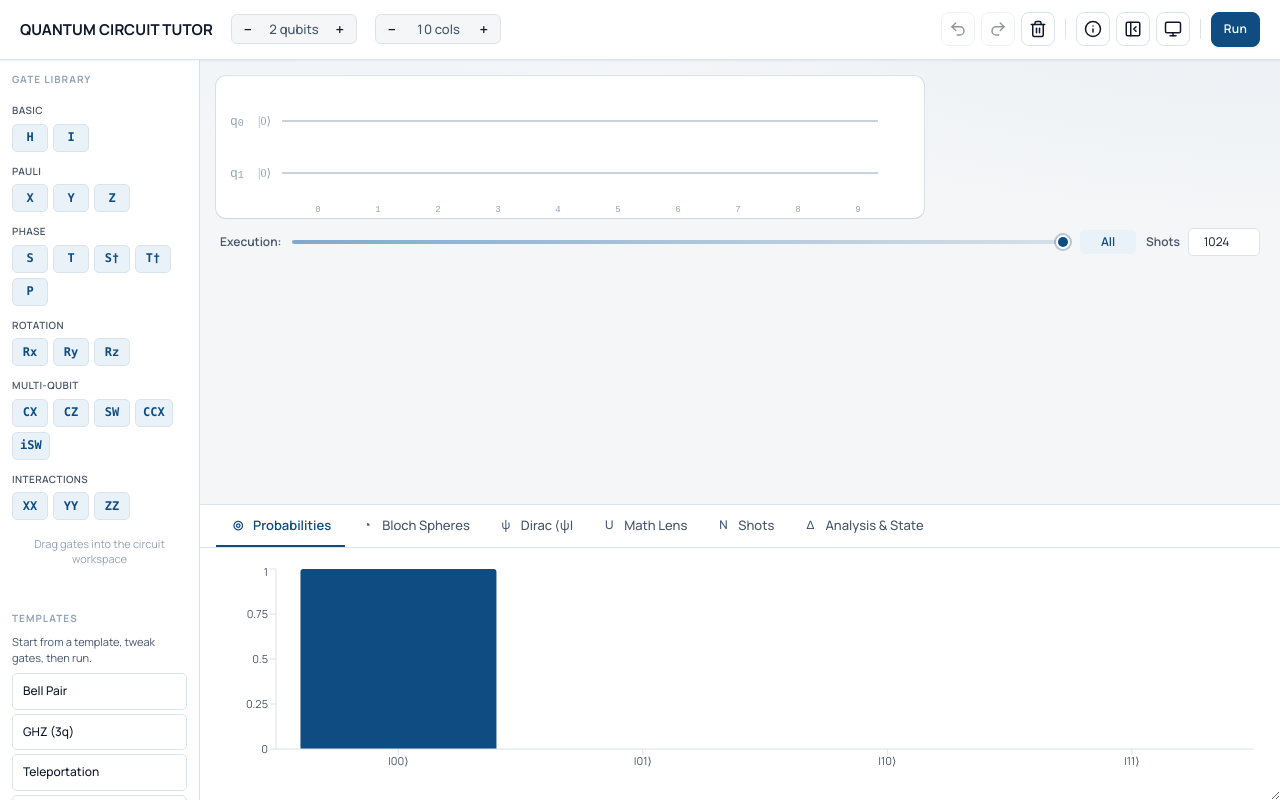
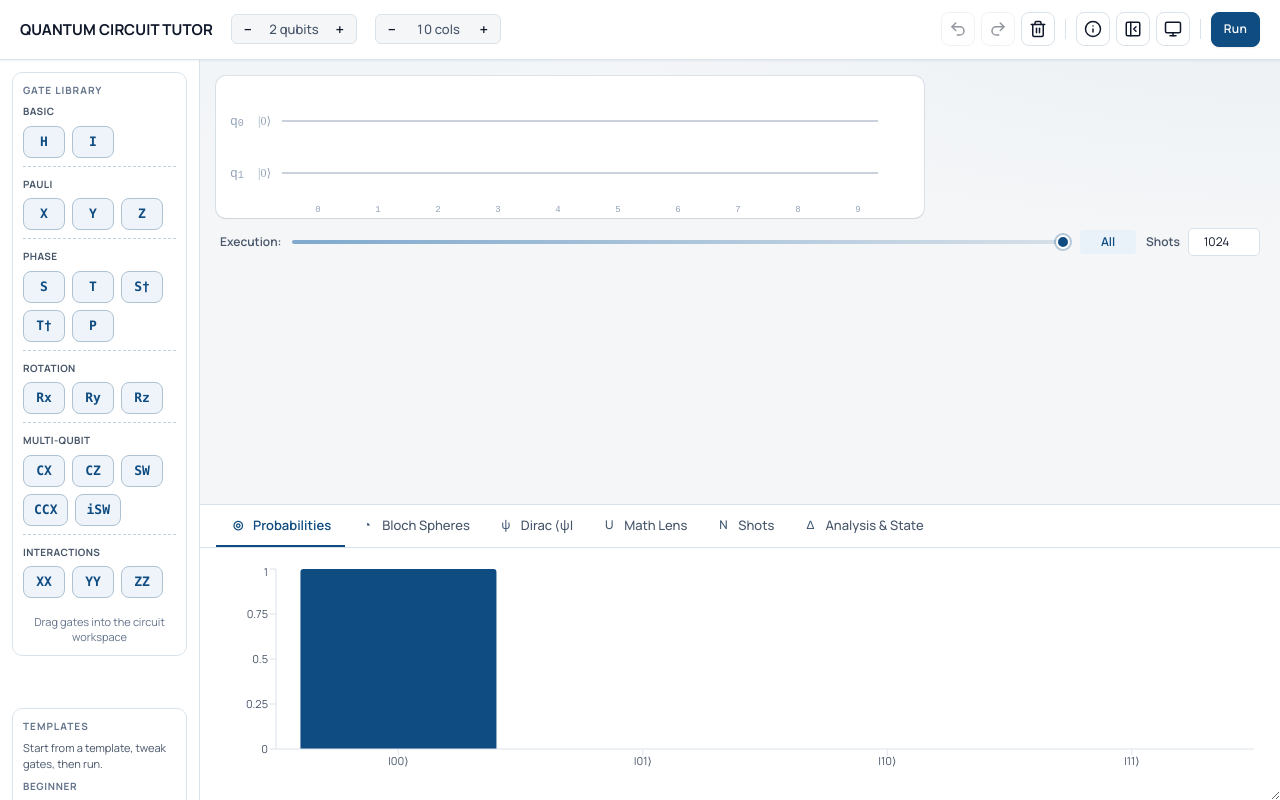
Before and after one commit to akiftaseen/Quantum-computing-circuit, a React (Vite) app: page / in a window 1280 px wide. Built offline with nearby package versions, Linux system fonts and the light colour scheme.

Commit message:
feat: enhance sidebar and templates structure with improved styling and new template groups

```diff
--- a/src/App.css
+++ b/src/App.css
@@ -304,7 +304,7 @@ textarea:focus-visible {
   overflow-y: auto;
   display: flex;
   flex-direction: column;
-  gap: 8px;
+  gap: 10px;
   min-width: 0;
 }
 
@@ -338,13 +338,41 @@ textarea:focus-visible {
 }
 
 .sidebar-divider {
-  height: 1px;
-  background-color: var(--border);
-  margin: 12px 0;
+  height: 2px;
+  background: linear-gradient(90deg, transparent, color-mix(in srgb, var(--primary) 35%, var(--border)), transparent);
+  margin: 14px 2px;
+  border-radius: 999px;
 }
 
 .sidebar-section {
   margin-top: 4px;
+}
+
+.sidebar-primary-section {
+  --text: #0f172a;
+  --text-2: #475569;
+  --text-3: #64748b;
+  --border: #dbe3ea;
+  --primary: #0f4c81;
+  --primary-bg: #eaf2f9;
+  border: 1px solid var(--border);
+  border-radius: 10px;
+  padding: 10px;
+  background: #ffffff;
+  box-shadow: none;
+}
+
+.sidebar-secondary-section {
+  --text: #0f172a;
+  --text-2: #475569;
+  --text-3: #64748b;
+  --border: #dbe3ea;
+  --primary: #0f4c81;
+  --primary-bg: #eaf2f9;
+  border: 1px solid var(--border);
+  border-radius: 10px;
+  padding: 10px;
+  background: #ffffff;
 }
 
 .sidebar-note {
@@ -360,11 +388,14 @@ textarea:focus-visible {
   color: var(--text-3);
   text-transform: uppercase;
   letter-spacing: 1px;
-  margin-bottom: 8px;
+  margin-bottom: 6px;
 }
 
 .template-btn {
-  display: block;
+  display: flex;
+  align-items: center;
+  justify-content: space-between;
+  gap: 8px;
   width: 100%;
   padding: 8px 10px;
   margin-bottom: 4px;
@@ -379,10 +410,55 @@ textarea:focus-visible {
   transition: all 0.12s ease;
 }
 
+.sidebar-secondary-section .template-btn {
+  background: #ffffff;
+}
+
 .template-btn:hover {
-  background: var(--primary-bg);
-  border-color: var(--primary);
-  color: var(--text);
+  background: color-mix(in srgb, var(--primary-bg) 70%, #ffffff);
+  border-color: color-mix(in srgb, var(--primary) 30%, var(--border));
+  color: var(--text);
+}
+
+.template-group {
+  padding-top: 6px;
+  margin-top: 8px;
+  border-top: 1px dashed var(--border);
+}
+
+.template-group:first-of-type {
+  margin-top: 2px;
+  padding-top: 0;
+  border-top: none;
+}
+
+.template-group-title {
+  font-size: 10px;
+  font-weight: 700;
+  text-transform: uppercase;
+  letter-spacing: 0.7px;
+  color: var(--text-3);
+  margin: 0 0 6px;
+}
+
+.template-badge {
+  display: inline-flex;
+  align-items: center;
+  justify-content: center;
+  min-width: 28px;
+  padding: 1px 6px;
+  border-radius: 999px;
+  border: 1px solid var(--border);
+  background: color-mix(in srgb, var(--bg) 80%, #ffffff);
+  color: var(--text-2);
+  font-size: 10px;
+  font-weight: 700;
+  line-height: 1.2;
+}
+
+.template-btn:hover .template-badge {
+  border-color: color-mix(in srgb, var(--primary) 30%, var(--border));
+  color: var(--primary);
 }
 
 /* ===================== Main Content ===================== */
@@ -640,6 +716,7 @@ textarea:focus-visible {
 
 .noise-controls label input[type="range"] {
   width: 100%;
+  margin: 6px 0;
 }
 
 .shots-panel {
@@ -756,10 +833,18 @@ textarea:focus-visible {
 
 .state-insights-panel,
 .algorithm-studio-panel {
-  max-width: 980px;
+  width: 100%;
+  max-width: 1200px;
   margin: 0 auto;
   display: grid;
   gap: 12px;
+}
+
+.state-insights-grid {
+  display: grid;
+  grid-template-columns: repeat(auto-fit, minmax(320px, 1fr));
+  gap: 12px;
+  align-items: stretch;
 }
 
 .state-insights-title {
@@ -775,6 +860,14 @@ textarea:focus-visible {
   padding: 12px;
   display: grid;
   gap: 10px;
+  align-content: start;
+  height: 100%;
+}
+
+.state-insights-card-wide {
+  grid-column: 1 / -1;
+  height: auto;
+  align-self: start;
 }
 
 .state-insights-card-title {
@@ -1023,8 +1116,11 @@ textarea:focus-visible {
 }
 
 .analysis-tab-wrap {
-  max-width: 880px;
+  width: 100%;
+  max-width: 1200px;
   margin: 0 auto;
+  display: grid;
+  gap: 20px;
 }
 
 .analysis-header-row {
@@ -1457,14 +1553,22 @@ textarea:focus-visible {
 }
 
 .palette-group {
-  margin-bottom: 12px;
+  margin-bottom: 10px;
+  padding-bottom: 8px;
+  border-bottom: 1px dashed color-mix(in srgb, var(--primary) 12%, var(--border));
+}
+
+.palette-group:last-of-type {
+  margin-bottom: 0;
+  padding-bottom: 0;
+  border-bottom: none;
 }
 
 .palette-cat {
   font-size: 10px;
-  font-weight: 600;
-  color: var(--text-2);
-  margin-bottom: 5px;
+  font-weight: 700;
+  color: var(--text-2);
+  margin-bottom: 6px;
   text-transform: uppercase;
   letter-spacing: 0.4px;
 }
@@ -1472,26 +1576,26 @@ textarea:focus-visible {
 .palette-chips {
   display: flex;
   flex-wrap: wrap;
-  gap: 5px;
+  gap: 7px;
 }
 
 .palette-chip {
   display: inline-flex;
   align-items: center;
   justify-content: center;
-  min-width: 36px;
-  height: 28px;
-  padding: 0 7px;
-  font-size: 12px;
+  min-width: 42px;
+  height: 32px;
+  padding: 0 10px;
+  font-size: 13px;
   font-weight: 700;
   font-family: var(--font-mono);
-  background: var(--primary-bg);
+  background: color-mix(in srgb, var(--primary-bg) 82%, var(--card));
   color: var(--primary);
-  border: 1px solid var(--border);
-  border-radius: 5px;
+  border: 1px solid color-mix(in srgb, var(--primary) 22%, var(--border));
+  border-radius: 8px;
   cursor: grab;
   user-select: none;
-  transition: box-shadow 0.15s ease, transform 0.15s ease;
+  transition: all 0.12s ease;
 }
 
 [data-theme='dark'] .palette-chip {
@@ -1499,13 +1603,13 @@ textarea:focus-visible {
 }
 
 .palette-chip:hover {
-  box-shadow: 0 2px 8px rgba(15, 76, 129, 0.18);
-  transform: translateY(-1px);
+  background: #ffffff;
+  border-color: color-mix(in srgb, var(--primary) 30%, var(--border));
+  color: var(--text);
 }
 
 .palette-chip:active {
   cursor: grabbing;
-  transform: scale(0.95);
 }
 
 .palette-hint {
@@ -1676,6 +1780,10 @@ textarea:focus-visible {
     grid-template-columns: 1fr;
   }
 
+  .state-insights-grid {
+    grid-template-columns: 1fr;
+  }
+
   .shots-header-row {
     flex-direction: column;
     align-items: flex-start;
--- a/src/App.tsx
+++ b/src/App.tsx
@@ -4,7 +4,7 @@ import { formatComplex } from './logic/complex';
 import { runCircuit, runWithShots, runWithNoiseShots, computeUnitary } from './logic/circuitRunner';
 import { getBlochVector } from './logic/simulator';
 import { loadFromURL } from './logic/circuitSerializer';
-import { TEMPLATES } from './logic/templates';
+import { TEMPLATE_GROUPS } from './logic/templates';
 import { useCircuitHistory } from './hooks/useCircuitHistory';
 import { useTheme } from './hooks/useTheme';
 import type { CircuitState, PlacedGate } from './logic/circuitTypes';
@@ -304,18 +304,28 @@ const App: React.FC = () => {
         {/* ─── Left Sidebar ─── */}
         <aside className="sidebar" aria-hidden={sidebarCollapsed} style={{ width: sidebarCollapsed ? 0 : sidebarWidth }}>
           <div className="sidebar-content">
-            <h3 className="sidebar-heading">Gate Library</h3>
-            <GatePalette />
+            <section className="sidebar-primary-section">
+              <h3 className="sidebar-heading">Gate Library</h3>
+              <GatePalette />
+            </section>
 
             <div className="sidebar-divider" />
 
-            <div className="sidebar-section">
+            <section className="sidebar-section sidebar-secondary-section">
               <h3 className="sidebar-heading">Templates</h3>
               <p className="sidebar-note">Start from a template, tweak gates, then run.</p>
-              {TEMPLATES.map(t => (
-                <button key={t.name} className="template-btn" onClick={() => handleTemplate(t.build)}>{t.name}</button>
+              {TEMPLATE_GROUPS.map((group) => (
+                <div key={group.name} className="template-group">
+                  <div className="template-group-title">{group.name}</div>
+                  {group.templates.map((t) => (
+                    <button key={t.name} className="template-btn" onClick={() => handleTemplate(t.build)}>
+                      <span>{t.name}</span>
+                      <span className="template-badge">{t.qubits}q</span>
+                    </button>
+                  ))}
+                </div>
               ))}
-            </div>
+            </section>
           </div>
           <div
             className={`sidebar-resizer ${isResizingSidebar ? 'resizing' : ''}`}
@@ -555,7 +565,7 @@ const App: React.FC = () => {
               )}
 
               {tab === 'analysis' && (
-                <div className="analysis-tab-wrap" style={{ display: 'flex', flexDirection: 'column', gap: '20px' }}>
+                <div className="analysis-tab-wrap">
                   <Suspense fallback={<p className="empty-msg">Loading state insights...</p>}>
                     <QuantumStateInsightsPanel
                       state={simResult.state}
--- a/src/components/QuantumStateInsightsPanel.tsx
+++ b/src/components/QuantumStateInsightsPanel.tsx
@@ -136,7 +136,9 @@ const QuantumStateInsightsPanel: React.FC<Props> = ({
     <div className="state-insights-panel">
       <h4 className="state-insights-title">State Insights</h4>
 
-      <section className="state-insights-card">
+      <div className="state-insights-grid">
+
+      <section className="state-insights-card state-insights-card-wide">
         <div className="state-insights-card-title">Amplitude and Interference</div>
         <div className="state-inline-metrics">
           <div>Coherence: <strong>{(coherence * 100).toFixed(1)}%</strong></div>
@@ -307,6 +309,7 @@ const QuantumStateInsightsPanel: React.FC<Props> = ({
           <p className="shots-empty-note">Enable noise and run shots to view mixed-state purity decay proxies.</p>
         )}
       </section>
+      </div>
     </div>
   );
 };
--- a/src/logic/templates.ts
+++ b/src/logic/templates.ts
@@ -100,13 +100,138 @@ export const ising2D = (): CircuitState => ({
   ],
 });
 
-export const TEMPLATES = [
-  { name: 'Bell Pair', build: bellPair },
-  { name: 'GHZ (3q)', build: ghz3 },
-  { name: 'Teleportation', build: teleportation },
-  { name: 'Deutsch-Jozsa', build: deutschJozsa },
-  { name: 'QFT (3q)', build: qft3 },
-  { name: "Grover's Search", build: groversSearch },
-  { name: 'VQE Ansatz', build: vqeAnsatz },
-  { name: 'Ising 2D', build: ising2D },
+export const clusterState4 = (): CircuitState => ({
+  numQubits: 4, numColumns: 14,
+  gates: [
+    g('H', 0, [0]), g('H', 0, [1]), g('H', 0, [2]), g('H', 0, [3]),
+    g('CZ', 1, [1], [0]),
+    g('CZ', 2, [2], [1]),
+    g('CZ', 3, [3], [2]),
+    g('M', 5, [0], [], [], 0), g('M', 5, [1], [], [], 1), g('M', 5, [2], [], [], 2), g('M', 5, [3], [], [], 3),
+  ],
+});
+
+export const bernsteinVazirani = (): CircuitState => ({
+  numQubits: 3, numColumns: 14,
+  gates: [
+    // Hidden string s = 11 with ancilla on q2
+    g('X', 0, [2]),
+    g('H', 1, [0]), g('H', 1, [1]), g('H', 1, [2]),
+    g('CNOT', 2, [2], [0]),
+    g('CNOT', 3, [2], [1]),
+    g('H', 4, [0]), g('H', 4, [1]),
+    g('M', 6, [0], [], [], 0), g('M', 6, [1], [], [], 1),
+  ],
+});
+
+export const qaoaRing3 = (): CircuitState => ({
+  numQubits: 3, numColumns: 16,
+  gates: [
+    g('H', 0, [0]), g('H', 0, [1]), g('H', 0, [2]),
+    g('ZZ', 1, [0, 1], [], [Math.PI / 3]),
+    g('ZZ', 2, [1, 2], [], [Math.PI / 3]),
+    g('ZZ', 3, [2, 0], [], [Math.PI / 3]),
+    g('Rx', 4, [0], [], [Math.PI / 4]),
+    g('Rx', 4, [1], [], [Math.PI / 4]),
+    g('Rx', 4, [2], [], [Math.PI / 4]),
+    g('M', 6, [0], [], [], 0), g('M', 6, [1], [], [], 1), g('M', 6, [2], [], [], 2),
+  ],
+});
+
+export const superposition4 = (): CircuitState => ({
+  numQubits: 4, numColumns: 10,
+  gates: [
+    g('H', 0, [0]), g('H', 0, [1]), g('H', 0, [2]), g('H', 0, [3]),
+    g('M', 2, [0], [], [], 0), g('M', 2, [1], [], [], 1), g('M', 2, [2], [], [], 2), g('M', 2, [3], [], [], 3),
+  ],
+});
+
+export const phaseKickback2 = (): CircuitState => ({
+  numQubits: 2, numColumns: 12,
+  gates: [
+    g('X', 0, [1]),
+    g('H', 1, [0]), g('H', 1, [1]),
+    g('CZ', 2, [1], [0]),
+    g('H', 3, [0]),
+    g('M', 5, [0], [], [], 0), g('M', 5, [1], [], [], 1),
+  ],
+});
+
+export const swapDemo2 = (): CircuitState => ({
+  numQubits: 2, numColumns: 10,
+  gates: [
+    g('X', 0, [0]),
+    g('H', 0, [1]),
+    g('SWAP', 1, [0, 1]),
+    g('M', 3, [0], [], [], 0), g('M', 3, [1], [], [], 1),
+  ],
+});
+
+export const ringEntangler4 = (): CircuitState => ({
+  numQubits: 4, numColumns: 14,
+  gates: [
+    g('H', 0, [0]), g('H', 0, [1]), g('H', 0, [2]), g('H', 0, [3]),
+    g('CNOT', 1, [1], [0]),
+    g('CNOT', 2, [2], [1]),
+    g('CNOT', 3, [3], [2]),
+    g('CNOT', 4, [0], [3]),
+    g('M', 6, [0], [], [], 0), g('M', 6, [1], [], [], 1), g('M', 6, [2], [], [], 2), g('M', 6, [3], [], [], 3),
+  ],
+});
+
+export const repetitionCode3 = (): CircuitState => ({
+  numQubits: 3, numColumns: 14,
+  gates: [
+    // Encode logical qubit from q0 into 3-qubit repetition code
+    g('H', 0, [0]),
+    g('CNOT', 1, [1], [0]), g('CNOT', 2, [2], [0]),
+    // Inject a sample bit-flip error and decode
+    g('X', 3, [1]),
+    g('CNOT', 4, [1], [0]), g('CNOT', 5, [2], [0]),
+    g('M', 7, [0], [], [], 0), g('M', 7, [1], [], [], 1), g('M', 7, [2], [], [], 2),
+  ],
+});
+
+export type CircuitTemplate = {
+  name: string;
+  build: () => CircuitState;
+  qubits: number;
+};
+
+export type TemplateGroup = {
+  name: string;
+  templates: readonly CircuitTemplate[];
+};
+
+const beginnerTemplates: readonly CircuitTemplate[] = [
+  { name: 'Bell Pair', build: bellPair, qubits: 2 },
+  { name: 'GHZ', build: ghz3, qubits: 3 },
+  { name: 'Superposition', build: superposition4, qubits: 4 },
+  { name: 'Swap Demo', build: swapDemo2, qubits: 2 },
+  { name: 'Phase Kickback', build: phaseKickback2, qubits: 2 },
+];
+
+const intermediateTemplates: readonly CircuitTemplate[] = [
+  { name: 'Deutsch-Jozsa', build: deutschJozsa, qubits: 3 },
+  { name: 'Teleportation', build: teleportation, qubits: 3 },
+  { name: 'QFT', build: qft3, qubits: 3 },
+  { name: 'Cluster State', build: clusterState4, qubits: 4 },
+  { name: 'Ring Entangler', build: ringEntangler4, qubits: 4 },
+  { name: 'Bernstein-Vazirani', build: bernsteinVazirani, qubits: 3 },
+];
+
+const advancedTemplates: readonly CircuitTemplate[] = [
+  { name: "Grover's Search", build: groversSearch, qubits: 3 },
+  { name: 'VQE Ansatz', build: vqeAnsatz, qubits: 2 },
+  { name: 'QAOA Ring', build: qaoaRing3, qubits: 3 },
+  { name: 'Ising 2D', build: ising2D, qubits: 2 },
+  { name: 'Repetition Code', build: repetitionCode3, qubits: 3 },
+];
+
+export const TEMPLATE_GROUPS: readonly TemplateGroup[] = [
+  { name: 'Beginner', templates: beginnerTemplates },
+  { name: 'Intermediate', templates: intermediateTemplates },
+  { name: 'Advanced', templates: advancedTemplates },
 ] as const;
+
+export const TEMPLATES: readonly CircuitTemplate[] = TEMPLATE_GROUPS.flatMap((group) => group.templates);
```
